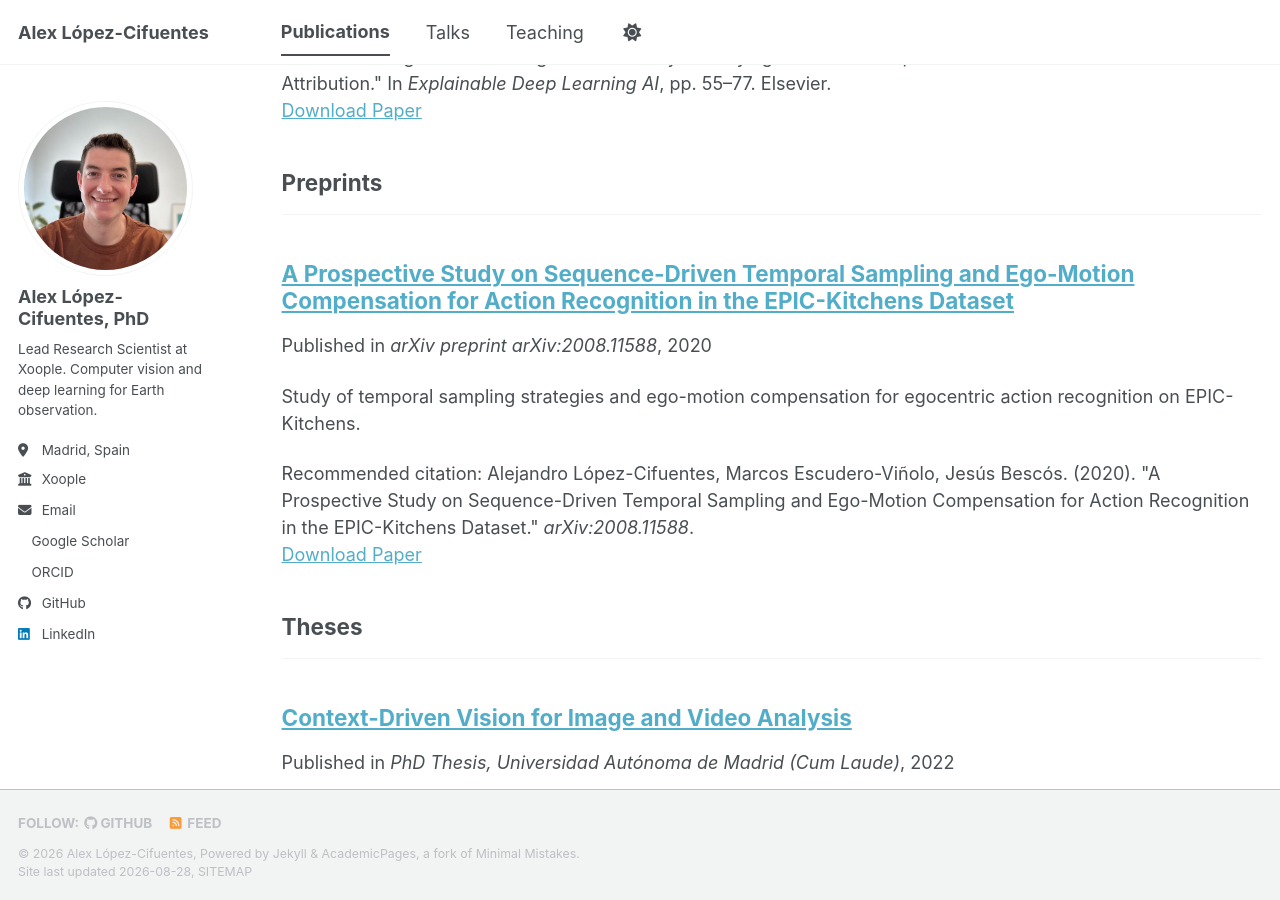
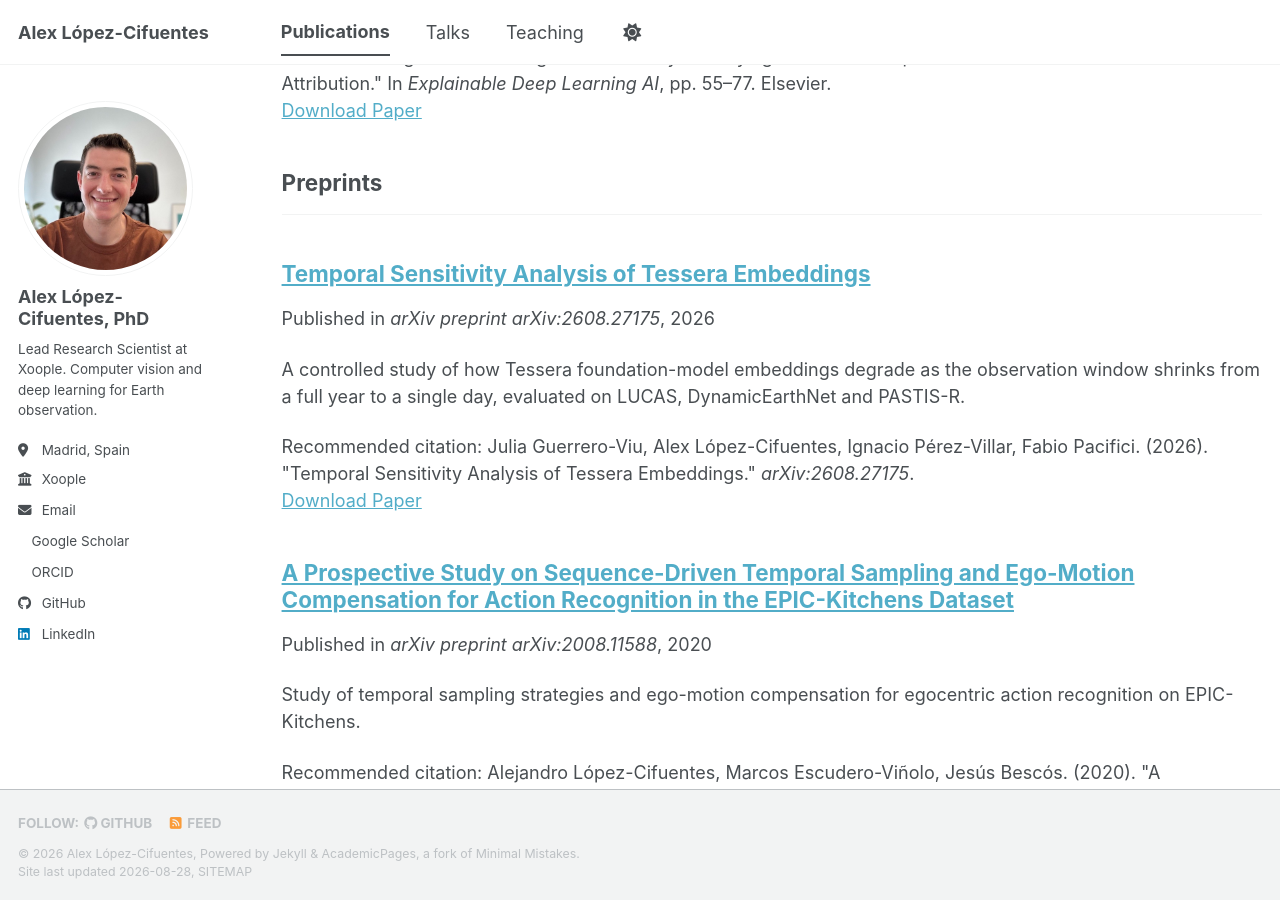
Before and after one commit to alexlopezcifuentes/alexlopezcifuentes.github.io, a Jekyll site: the page built from _pages/publications.html, in a window 1280 px wide and 900 px high, scrolled down 3224 px. Built offline with Jekyll 4.4.1, drawn with Linux system fonts in a browser that asks for light colours; a style sheet for code colours, icons or effects is not loaded.

Commit message:
Add the Tessera temporal sensitivity arXiv preprint
Full-length version of the CVPR 2026 MORSE extended abstract, posted as
arXiv:2608.27175. Listed under Preprints and announced in Latest news.

Co-Authored-By: Claude Opus 5 (1M context) <noreply@anthropic.com>

```diff
--- a/_data/news.yml
+++ b/_data/news.yml
@@ -34,6 +34,14 @@
     staircase approaching the dashed parity line with the best published model.
   url: /publication/2026-agentic-autoresearch-eo-benchmark/
 
+- date: 2026-08-27
+  text: >-
+    Preprint out on arXiv.
+    [*Temporal Sensitivity Analysis of Tessera Embeddings*](/publication/2026-tessera-temporal-sensitivity-analysis/),
+    the full-length version of the MORSE workshop abstract, studies how far the
+    observation window can shrink before Tessera embeddings stop working for
+    land-cover mapping.
+
 - date: 2026-06-03
   text: >-
     Presented
--- /dev/null
+++ b/_publications/2026-08-27-tessera-temporal-sensitivity-analysis.md
@@ -0,0 +1,21 @@
+---
+title: "Temporal Sensitivity Analysis of Tessera Embeddings"
+collection: publications
+category: preprints
+permalink: /publication/2026-tessera-temporal-sensitivity-analysis/
+excerpt: 'A controlled study of how Tessera foundation-model embeddings degrade as the observation window shrinks from a full year to a single day, evaluated on LUCAS, DynamicEarthNet and PASTIS-R.'
+date: 2026-08-27
+venue: 'arXiv preprint arXiv:2608.27175'
+paperurl: 'https://arxiv.org/abs/2608.27175'
+citation: 'Julia Guerrero-Viu, Alex López-Cifuentes, Ignacio Pérez-Villar, Fabio Pacifici. (2026). &quot;Temporal Sensitivity Analysis of Tessera Embeddings.&quot; <i>arXiv:2608.27175</i>.'
+---
+
+Full-length version of the [MORSE workshop extended abstract](/publication/2026-tessera-temporal-sensitivity/) presented at CVPR 2026.
+
+The strongest Earth observation foundation models build their embeddings from a full year of observations, which sits badly with applications that need land-use and land-cover maps updated often. We keep the [Tessera](https://openaccess.thecvf.com/content/CVPR2026/html/Feng_TESSERA_Temporal_Embeddings_of_Surface_Spectra_for_Earth_Representation_and_CVPR_2026_paper.html) encoder frozen and recompute its embeddings over shrinking observation windows, from a year down to a single day, feeding them to a linear probe and a UNet segmentation head and benchmarking against from-scratch networks on LUCAS, DynamicEarthNet and PASTIS-R.
+
+The value of the embeddings turns out to be task-dependent. Where classes are separated by phenology, as with the crop types of PASTIS-R, they reach a mean Intersection-over-Union of 58.3, about 46% above the best from-scratch model. Where classes are temporally stable, such as forests in DynamicEarthNet and LUCAS, embedding-based and from-scratch models only match under full supervision, though the embeddings stay markedly more label-efficient.
+
+Degradation under shorter windows is gradual and class-dependent. Contracting the window from one year to one month costs 39% of the segmentation accuracy on PASTIS-R but only 5% on DynamicEarthNet, and single-day embeddings still classify land cover in LUCAS at 3.4 times the chance level. Temporal coverage is therefore a tunable cost rather than a fixed prerequisite, which opens up near-real-time mapping and faster refresh cycles.
+
+Joint work with Julia Guerrero-Viu, Ignacio Pérez-Villar and Fabio Pacifici at Xoople.
```
